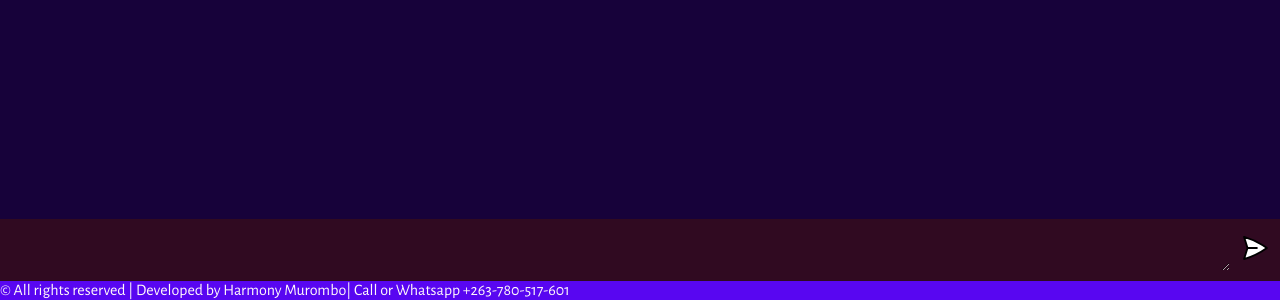
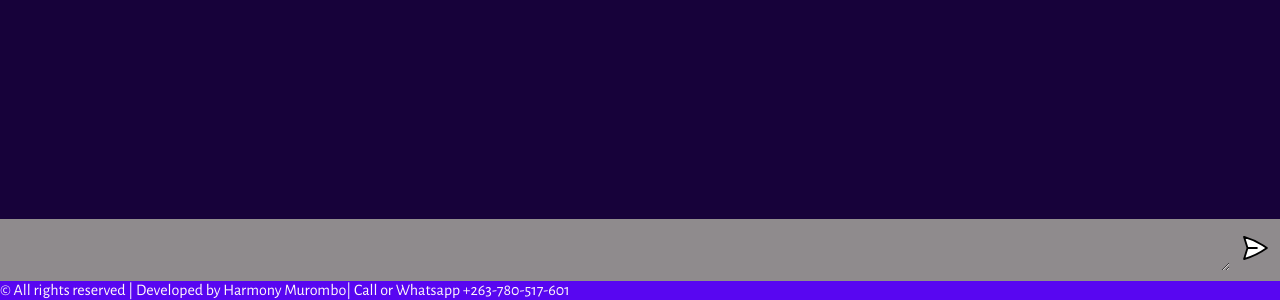
Before and after one commit to HarmonyMurombo/Harmtex, a website built with Vite: page client/index.html in a window 1280 px wide. Shown: the part 519-819 px from the top of the page. Built offline with nearby package versions, Linux system fonts and the light colour scheme.

```diff
--- a/client/index.html
+++ b/client/index.html
@@ -12,7 +12,7 @@
       <div id="chat_container"></div>
 
       <form>
-        <textarea name="prompt" rows="1" cols="1" placeholder="Ask Zimtex...">
+        <textarea name="prompt" rows="1" cols="1" placeholder="Ask Harmtex...">
         </textarea>
         <button type="submit"><img src="assets/send.svg"/></button>
 
--- a/client/style.css
+++ b/client/style.css
@@ -117,7 +117,7 @@
   max-width: 1280px;
   margin: 0 auto;
   padding: 10px;
-  background: #300a21;
+  background: #8f8b8d;
 
   display: flex;
   flex-direction: row;
@@ -127,7 +127,7 @@
 textarea {
   width: 100%;
 
-  color: rgb(217, 240, 9);
+  color: rgb(0, 0, 0);
   font-size: 18px;
 
   padding: 10px;
```
